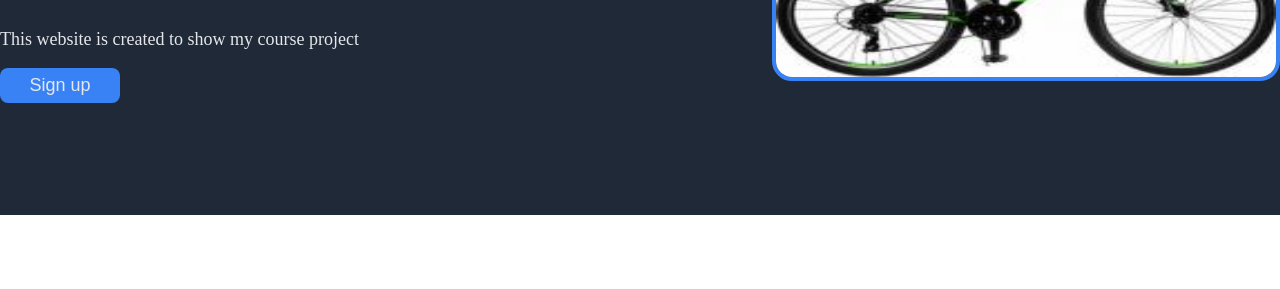
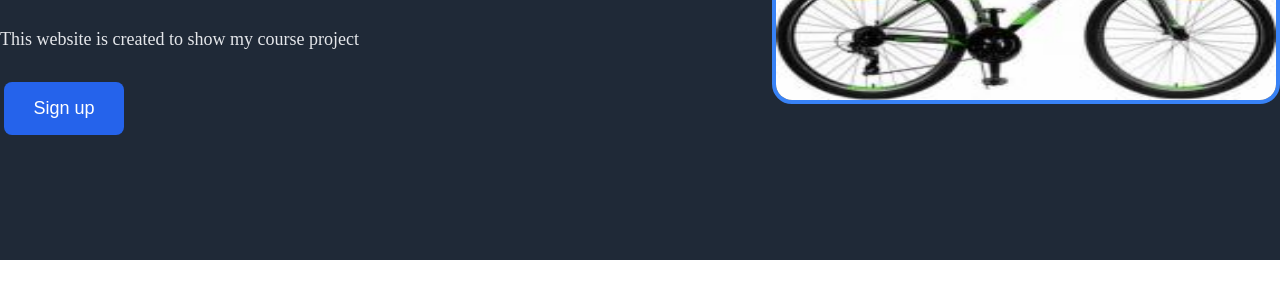
Before and after one commit to EmizhAlan/Course, a plain HTML site: page index.html in a window 1280 px wide. Shown: the part 511-800 px from the top of the page. Drawn offline with Linux system fonts and the light colour scheme.

Commit message:
Added animation to the button

```diff
--- a/style.css
+++ b/style.css
@@ -275,3 +275,32 @@ footer {
 .sos {
     color: #FFF;
 }
+
+#transition-container {
+    width: 10vw;
+    height: 10vh;
+    display: flex;
+    flex-direction: column;
+    justify-content: center;
+    align-items: center;
+    font-family: Arial, sans-serif;
+  }
+
+  button.header1-subtext {
+    border-radius: 8px;
+    border: none;
+    background-color: #2563eb;
+    color: white;
+    font-size: 18px;
+    padding: 16px 24px;
+    text-align: center;
+  }
+
+
+  button.header1-subtext {
+    transition: transform .3s ease-in-out;
+  }
+
+  button.header1-subtext:hover {
+    transform: scale(1.2);
+  }
```
